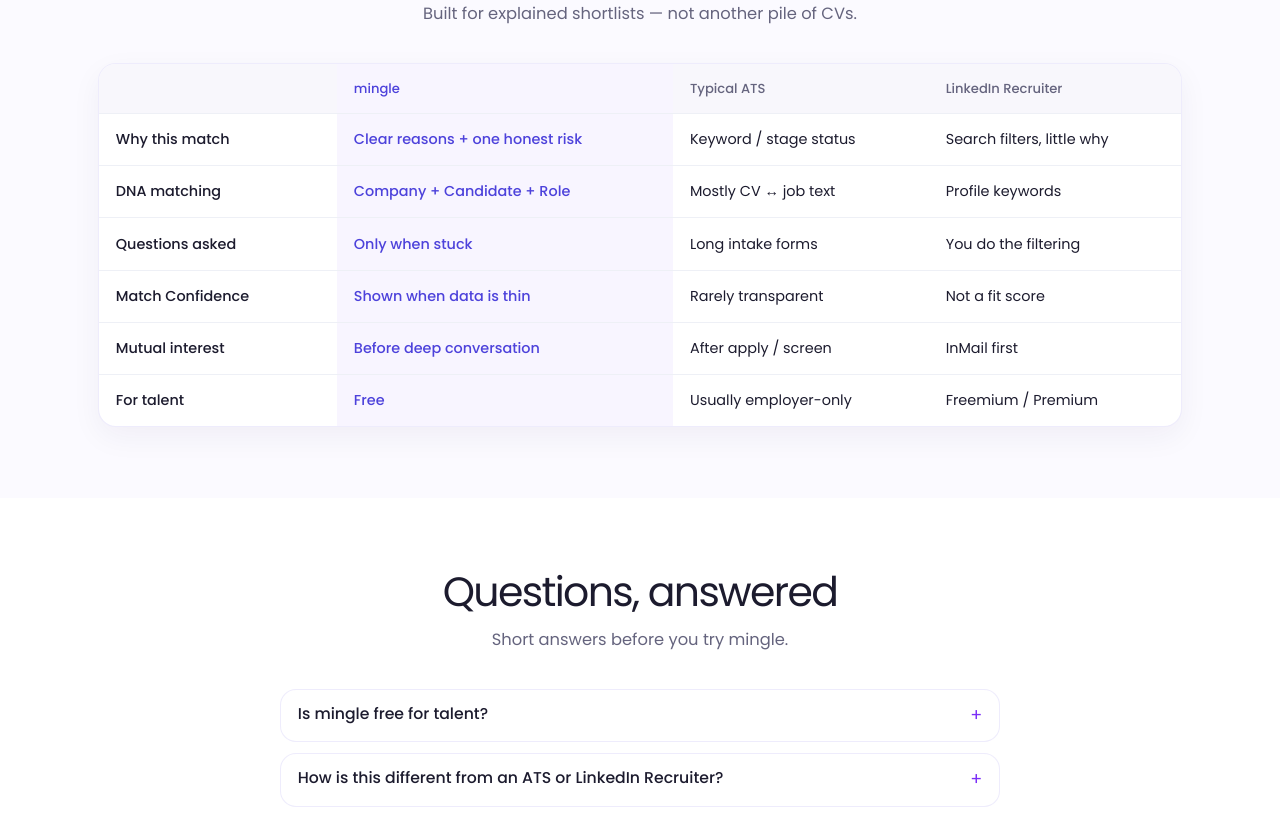
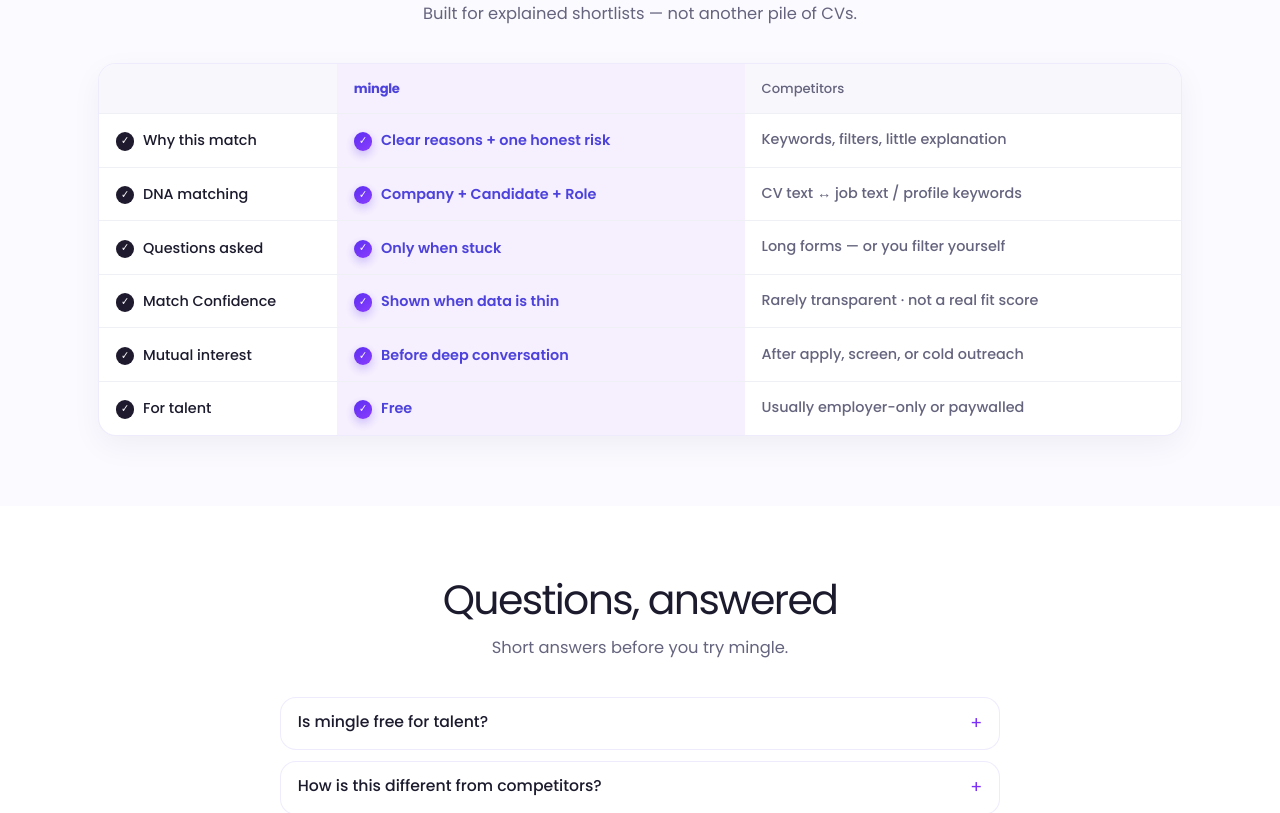
Before and after one commit to yarinma13-rgb/mingle, a Next.js app: page / in a window 1280 px wide. Shown: the part 4140-4953 px from the top of the page. Built offline with nearby package versions, Linux system fonts and the light colour scheme; no server answers.

Commit message:
Soften compare table: Competitors column and mingle checkmarks.
Drop brand names, keep one Competitors column, and highlight each mingle
advantage with purple/black checks on the distinctive mingle column.

Co-authored-by: yarinma13-rgb <yarinma13-rgb@users.noreply.github.com>

```diff
--- a/components/landing/LandingPage.tsx
+++ b/components/landing/LandingPage.tsx
@@ -286,10 +286,23 @@ function LandingPageInner() {
                 <tbody>
                   {t.compare.rows.map((row) => (
                     <tr key={row.feature}>
-                      <th scope="row">{row.feature}</th>
-                      <td className="is-mingle">{row.mingle}</td>
-                      <td>{row.ats}</td>
-                      <td>{row.linkedin}</td>
+                      <th scope="row">
+                        <span className="landing-compare-feature">
+                          <span className="landing-compare-check" aria-hidden="true">
+                            ✓
+                          </span>
+                          {row.feature}
+                        </span>
+                      </th>
+                      <td className="is-mingle">
+                        <span className="landing-compare-mingle-cell">
+                          <span className="landing-compare-check" aria-hidden="true">
+                            ✓
+                          </span>
+                          {row.mingle}
+                        </span>
+                      </td>
+                      <td className="is-competitors">{row.competitors}</td>
                     </tr>
                   ))}
                 </tbody>
--- a/components/landing/landing.css
+++ b/components/landing/landing.css
@@ -2053,10 +2053,49 @@
   width: 22%;
 }
 
+.landing-compare thead th.is-mingle {
+  color: var(--ld-indigo);
+  font-weight: 700;
+  letter-spacing: -0.02em;
+}
+
 .landing-compare .is-mingle {
   color: var(--ld-indigo);
-  font-weight: 500;
-  background: color-mix(in srgb, var(--ld-purple) 5%, white);
+  font-weight: 600;
+  background: color-mix(in srgb, var(--ld-purple) 7%, white);
+}
+
+.landing-compare .is-competitors {
+  color: var(--ld-muted);
+  font-weight: 450;
+}
+
+.landing-compare-feature,
+.landing-compare-mingle-cell {
+  display: inline-flex;
+  align-items: flex-start;
+  gap: 0.55rem;
+}
+
+.landing-compare-check {
+  flex-shrink: 0;
+  width: 1.15rem;
+  height: 1.15rem;
+  margin-top: 0.12rem;
+  border-radius: 999px;
+  display: inline-grid;
+  place-items: center;
+  font-size: 0.68rem;
+  font-weight: 800;
+  line-height: 1;
+  color: #fff;
+  background: linear-gradient(145deg, #5b2ff0, #8b3dff);
+  box-shadow: 0 4px 10px rgba(91, 47, 240, 0.28);
+}
+
+.landing-compare tbody th .landing-compare-check {
+  background: #1f1a2e;
+  box-shadow: none;
 }
 
 .landing-compare tbody tr:last-child th,
--- a/lib/landing/copy.ts
+++ b/lib/landing/copy.ts
@@ -75,12 +75,11 @@ export type LandingCopy = {
   compare: {
     title: string;
     lead: string;
-    columns: [string, string, string, string];
+    columns: [string, string, string];
     rows: {
       feature: string;
       mingle: string;
-      ats: string;
-      linkedin: string;
+      competitors: string;
     }[];
   };
   faq: {
@@ -275,43 +274,37 @@ export const LANDING_COPY: Record<LandingLocale, LandingCopy> = {
     compare: {
       title: "Where mingle wins",
       lead: "Built for explained shortlists — not another pile of CVs.",
-      columns: ["", "mingle", "Typical ATS", "LinkedIn Recruiter"],
+      columns: ["", "mingle", "Competitors"],
       rows: [
         {
           feature: "Why this match",
           mingle: "Clear reasons + one honest risk",
-          ats: "Keyword / stage status",
-          linkedin: "Search filters, little why",
+          competitors: "Keywords, filters, little explanation",
         },
         {
           feature: "DNA matching",
           mingle: "Company + Candidate + Role",
-          ats: "Mostly CV ↔ job text",
-          linkedin: "Profile keywords",
+          competitors: "CV text ↔ job text / profile keywords",
         },
         {
           feature: "Questions asked",
           mingle: "Only when stuck",
-          ats: "Long intake forms",
-          linkedin: "You do the filtering",
+          competitors: "Long forms — or you filter yourself",
         },
         {
           feature: "Match Confidence",
           mingle: "Shown when data is thin",
-          ats: "Rarely transparent",
-          linkedin: "Not a fit score",
+          competitors: "Rarely transparent · not a real fit score",
         },
         {
           feature: "Mutual interest",
           mingle: "Before deep conversation",
-          ats: "After apply / screen",
-          linkedin: "InMail first",
+          competitors: "After apply, screen, or cold outreach",
         },
         {
           feature: "For talent",
           mingle: "Free",
-          ats: "Usually employer-only",
-          linkedin: "Freemium / Premium",
+          competitors: "Usually employer-only or paywalled",
         },
       ],
     },
@@ -324,8 +317,8 @@ export const LANDING_COPY: Record<LandingLocale, LandingCopy> = {
           a: "Yes. Talent uses mingle free. Hiring teams talk to us for access and demos.",
         },
         {
-          q: "How is this different from an ATS or LinkedIn Recruiter?",
-          a: "Those help you store or search people. mingle ranks a short list and explains Why this match — Role, Human, and Motivation Fit — with Match Confidence.",
+          q: "How is this different from competitors?",
+          a: "Most tools help you store or search people. mingle ranks a short list and explains Why this match — Role, Human, and Motivation Fit — with Match Confidence.",
         },
         {
           q: "What is Match Confidence?",
@@ -534,43 +527,37 @@ export const LANDING_COPY: Record<LandingLocale, LandingCopy> = {
     compare: {
       title: "איפה mingle חזק יותר",
       lead: "נבנה לרשימות קצרות מוסברות — לא לעוד ערמת קורות חיים.",
-      columns: ["", "mingle", "ATS טיפוסי", "LinkedIn Recruiter"],
+      columns: ["", "mingle", "Competitors"],
       rows: [
         {
           feature: "למה ההתאמה",
           mingle: "סיבות ברורות + סיכון כנה",
-          ats: "מילות מפתח / סטטוס",
-          linkedin: "פילטרים, כמעט בלי למה",
+          competitors: "מילות מפתח, פילטרים, כמעט בלי הסבר",
         },
         {
           feature: "התאמת DNA",
           mingle: "חברה + מועמד + תפקיד",
-          ats: "בעיקר קו״ח ↔ טקסט משרה",
-          linkedin: "מילות מפתח בפרופיל",
+          competitors: "קו״ח ↔ טקסט משרה / מילות מפתח בפרופיל",
         },
         {
           feature: "שאלות שנשאלות",
           mingle: "רק כשנתקעים",
-          ats: "טפסי קליטה ארוכים",
-          linkedin: "אתם עושים את הסינון",
+          competitors: "טפסים ארוכים — או שאתם מסננים לבד",
         },
         {
           feature: "ביטחון בהתאמה",
           mingle: "מוצג כשהמידע דק",
-          ats: "לעיתים רחוקות שקוף",
-          linkedin: "לא ציון התאמה",
+          competitors: "לעיתים רחוקות שקוף · לא ציון התאמה אמיתי",
         },
         {
           feature: "עניין הדדי",
           mingle: "לפני שיחה עמוקה",
-          ats: "אחרי הגשה / סינון",
-          linkedin: "קודם InMail",
+          competitors: "אחרי הגשה, סינון או פנייה קרה",
         },
         {
           feature: "למועמדים",
           mingle: "חינם",
-          ats: "בדרך כלל רק למעסיק",
-          linkedin: "Freemium / Premium",
+          competitors: "בדרך כלל רק למעסיק או בתשלום",
         },
       ],
     },
@@ -583,8 +570,8 @@ export const LANDING_COPY: Record<LandingLocale, LandingCopy> = {
           a: "כן. מועמדים משתמשים בחינם. צוותי גיוס מדברים איתנו על גישה ודמו.",
         },
         {
-          q: "במה זה שונה מ־ATS או LinkedIn Recruiter?",
-          a: "הם עוזרים לאחסן או לחפש אנשים. mingle מדרג רשימה קצרה ומסביר למה ההתאמה — תפקיד, אדם ומוטיבציה — עם ביטחון בהתאמה.",
+          q: "במה זה שונה ממתחרים?",
+          a: "רוב הכלים עוזרים לאחסן או לחפש אנשים. mingle מדרג רשימה קצרה ומסביר למה ההתאמה — תפקיד, אדם ומוטיבציה — עם ביטחון בהתאמה.",
         },
         {
           q: "מה זה ביטחון בהתאמה?",
```
